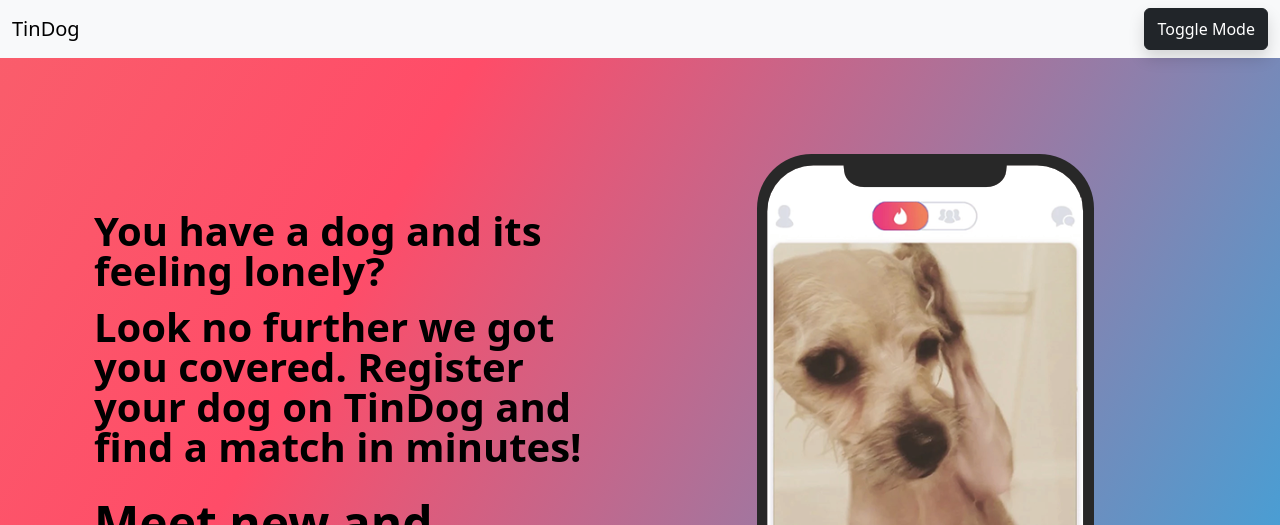
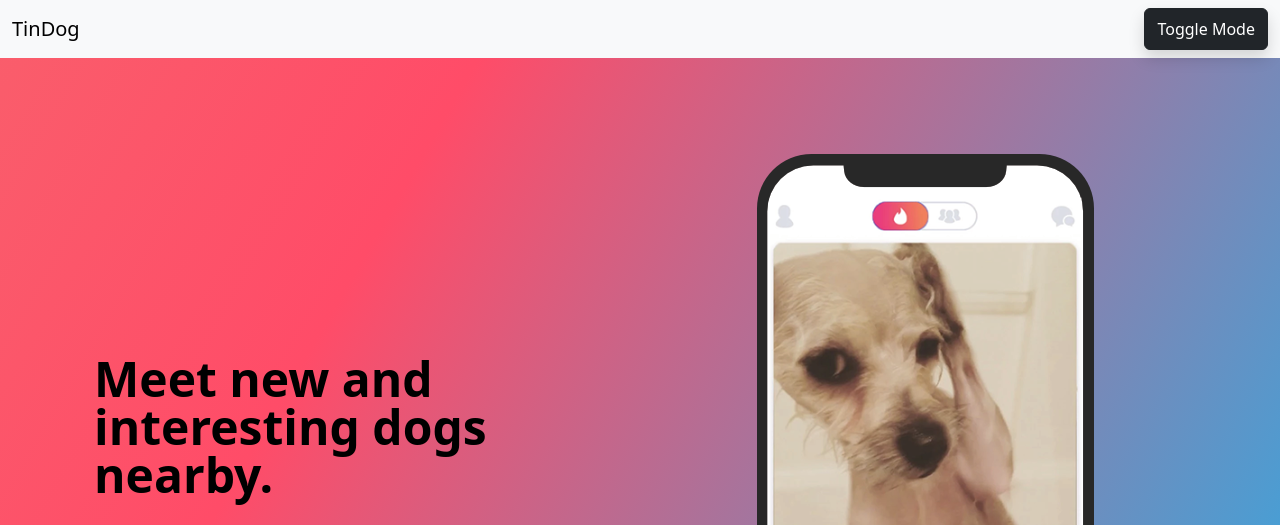
Before and after one commit to fabjoncela/TinDog, a plain HTML site: page index.html in a window 1280 px wide. Shown: the top 525 px of the page. Drawn offline with nearby package versions, Linux system fonts and the light colour scheme.

Commit message:
Update index.html

```diff
--- a/index.html
+++ b/index.html
@@ -40,8 +40,8 @@
             />
           </div>
           <div class="col-lg-6">
-            <p class="display-6  fw-bold text-body-emphasis lh-1 pt-3 mt-3">You have a dog and its feeling lonely?</p>
-               <p class="display-6  fw-bold text-body-emphasis lh-1">Look no further we got you covered. Register your dog on TinDog and find a match in minutes!</p>
+           <!--  <p class="display-6  fw-bold text-body-emphasis lh-1 pt-3 mt-3">You have a dog and its feeling lonely?</p>
+               <p class="display-6  fw-bold text-body-emphasis lh-1">Look no further we got you covered. Register your dog on TinDog and find a match in minutes!</p> -->
             <h1 class="display-5 fw-bold text-body-emphasis lh-1 mb-3 py-3 my-3">
               Meet new and interesting dogs nearby.
             </h1>
```
